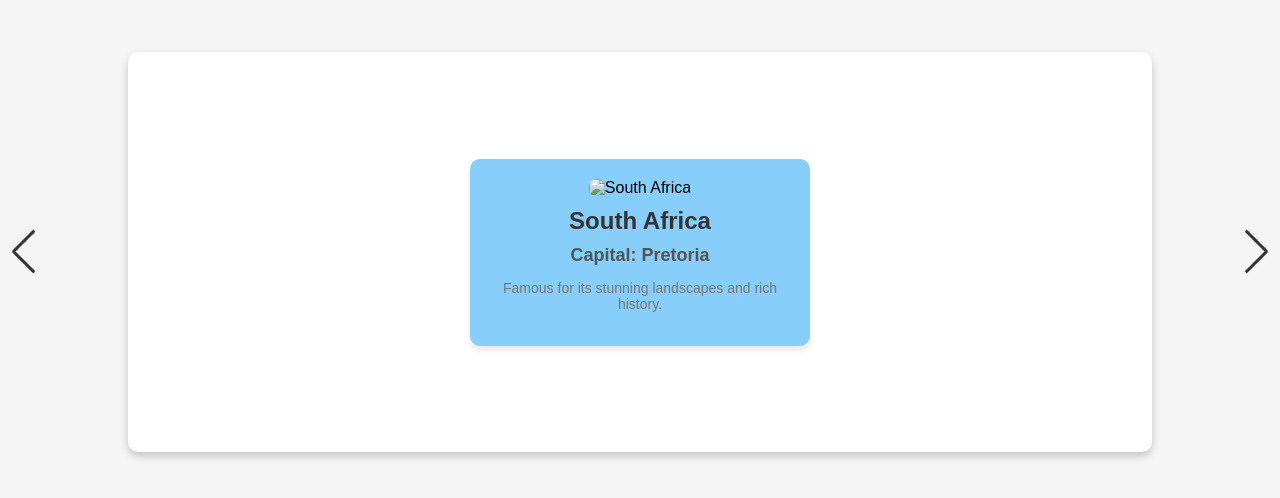
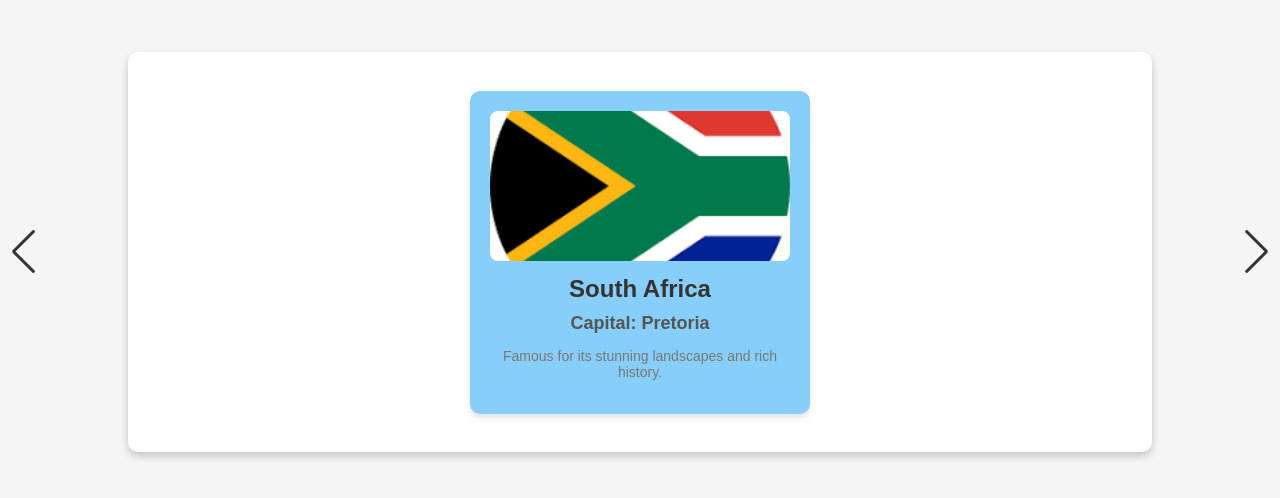
Before and after one commit to Temistat1/javascript_libraries, a plain HTML site: page index.html in a window 1280 px wide. Shown: the part 148-646 px from the top of the page. Drawn offline with nearby package versions, Linux system fonts and the light colour scheme.

Commit message:
Update index.html

```diff
--- a/index.html
+++ b/index.html
@@ -98,7 +98,7 @@
         name: "South Africa",
         capital: "Pretoria",
         description: "Famous for its stunning landscapes and rich history.",
-        image: "south_africa.png",
+        image: "southafrica.png",
         color: "#87CEFA"
       },
       {
```
